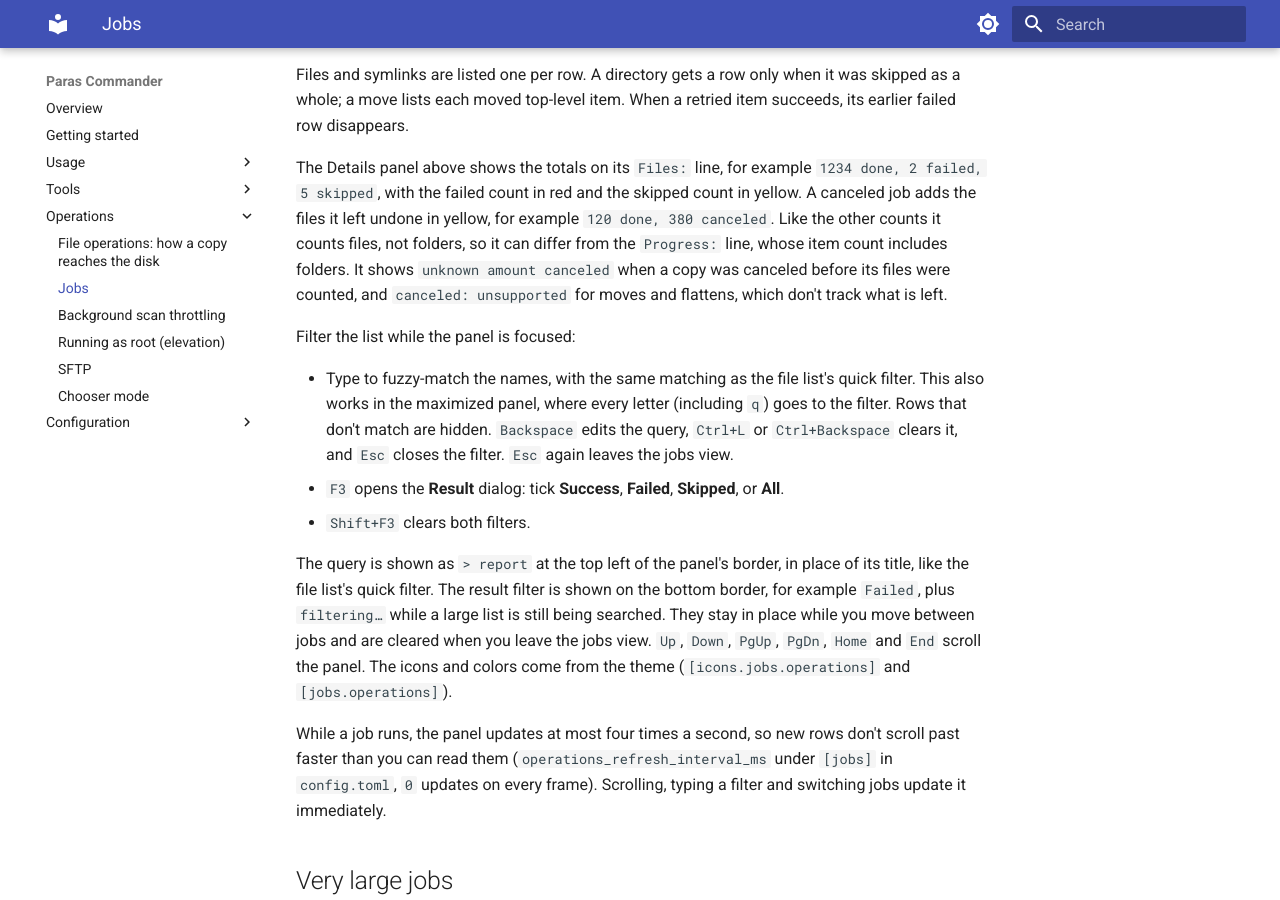
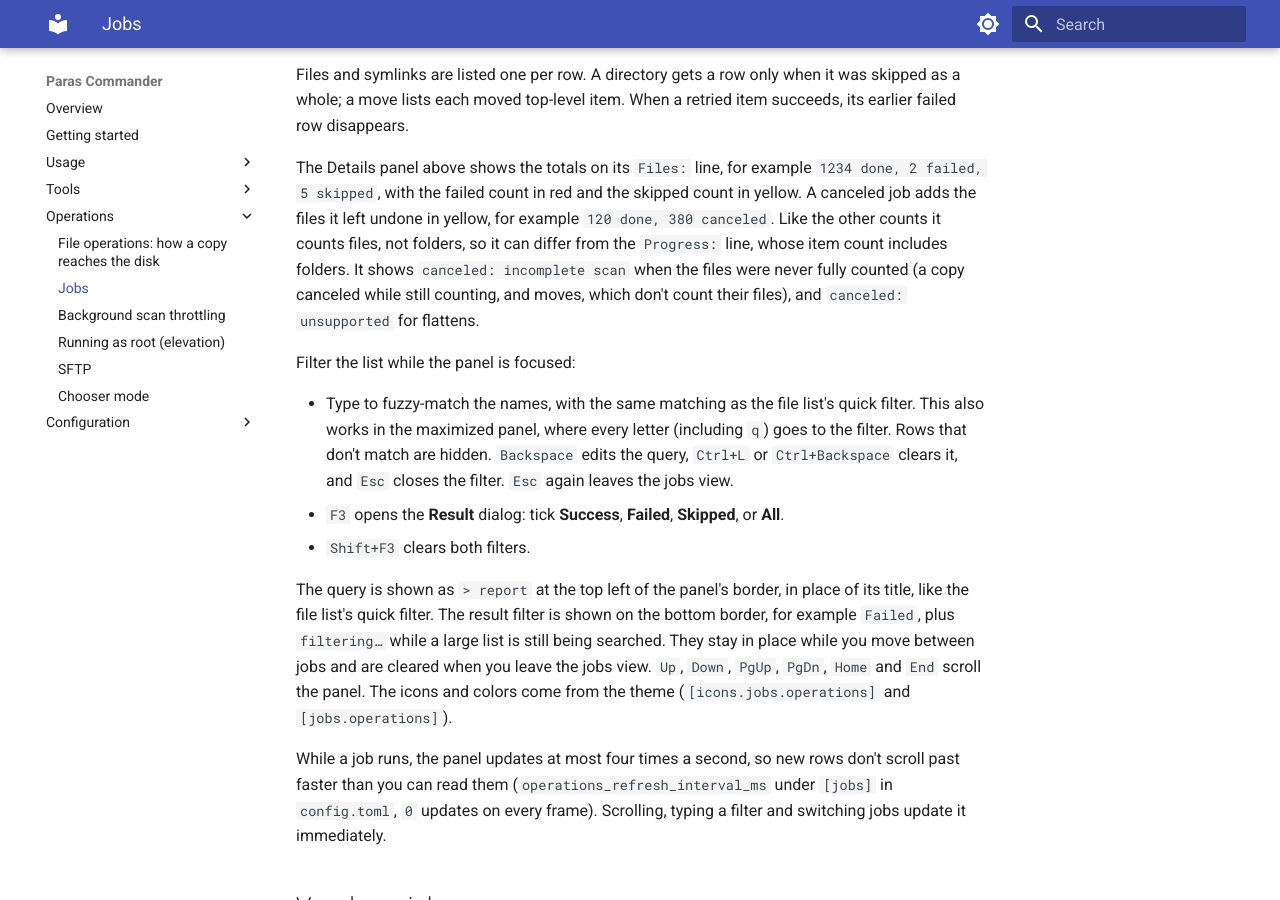
Before and after one commit to paranoidi/paras-commander, an MkDocs documentation site: the page built from docs/jobs.md, in a window 1280 px wide and 900 px high, scrolled down 2129 px. Built offline with MkDocs 1.6.1 and Material for MkDocs 9.7.7, drawn with Linux system fonts in a browser that asks for light colours.

Commit message:
fix(jobs): report canceled moves as an incomplete scan
A move never runs the counting walk, so the files it left undone are
unknown rather than unsupported. Moves and copies canceled mid-scan now
show "canceled: incomplete scan"; only flatten keeps "canceled:
unsupported".

```diff
--- a/docs/jobs.md
+++ b/docs/jobs.md
@@ -81,11 +81,12 @@ item succeeds, its earlier failed row disappears.
 
 The Details panel above shows the totals on its `Files:` line, for example
 `1234 done, 2 failed, 5 skipped`, with the failed count in red and the skipped
-count in yellow. A canceled job adds the files it left undone in yellow, for example
-`120 done, 380 canceled`. Like the other counts it counts files, not folders, so
-it can differ from the `Progress:` line, whose item count includes folders. It shows `unknown amount canceled` when a copy was canceled before its
-files were counted, and `canceled: unsupported` for moves and flattens, which
-don't track what is left.
+count in yellow. A canceled job adds the files it left undone in yellow, for
+example `120 done, 380 canceled`. Like the other counts it counts files, not
+folders, so it can differ from the `Progress:` line, whose item count includes
+folders. It shows `canceled: incomplete scan` when the files were never fully
+counted (a copy canceled while still counting, and moves, which don't count
+their files), and `canceled: unsupported` for flattens.
 
 Filter the list while the panel is focused:
 
```
Also changed, not shown: docs/agents/jobs.md (+1 -1 lines), 3 other files.
